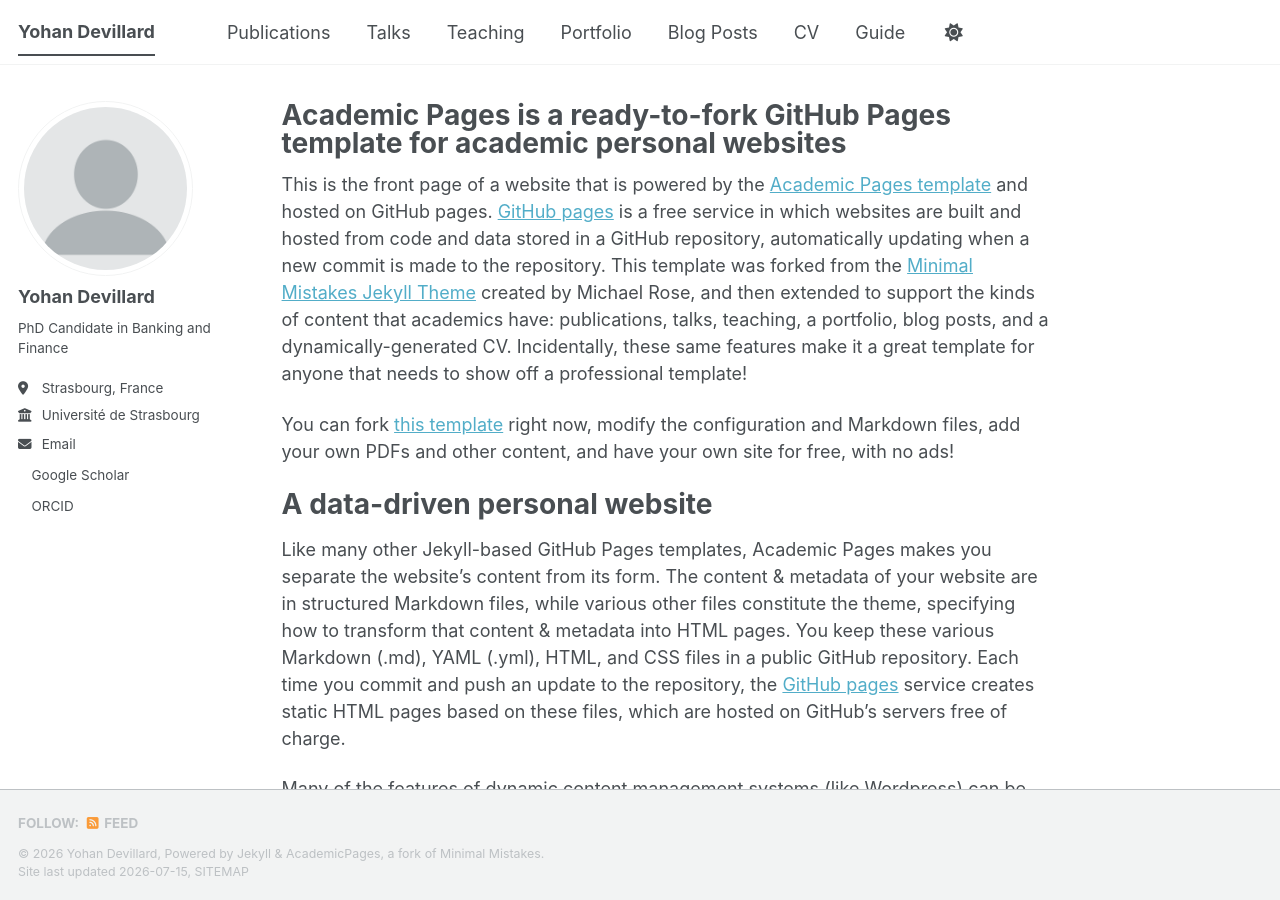
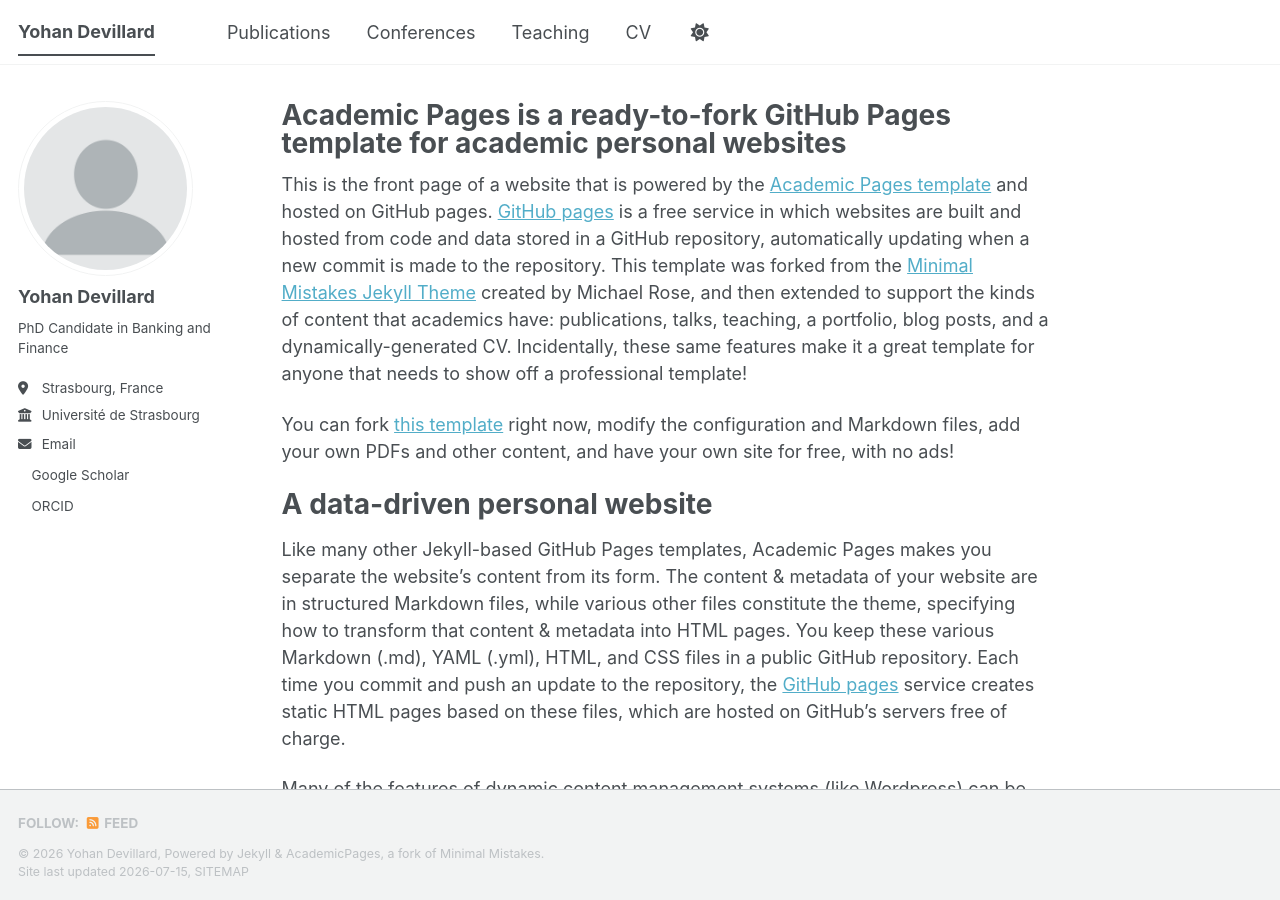
Before and after one commit to yohandevillard/yohandevillard.github.io, a Jekyll site: the page built from _pages/about.md, in a window 1280 px wide and 900 px high. Built offline with Jekyll 4.4.1, drawn with Linux system fonts in a browser that asks for light colours; a style sheet for code colours, icons or effects is not loaded.

Commit message:
Update navigation.yml

```diff
--- a/_data/navigation.yml
+++ b/_data/navigation.yml
@@ -11,23 +11,14 @@ main:
   - title: "Publications"
     url: /publications/
 
-  - title: "Talks"
+  - title: "Conferences"
     url: /talks/
 
   - title: "Teaching"
     url: /teaching/
-
-  - title: "Portfolio"
-    url: /portfolio/
-
-  - title: "Blog Posts"
-    url: /year-archive/
 
   - title: "CV"
     url: /cv/
 
   # - title: "CV"
   #   url: /cv-json/
-
-  - title: "Guide"
-    url: /markdown/
```
